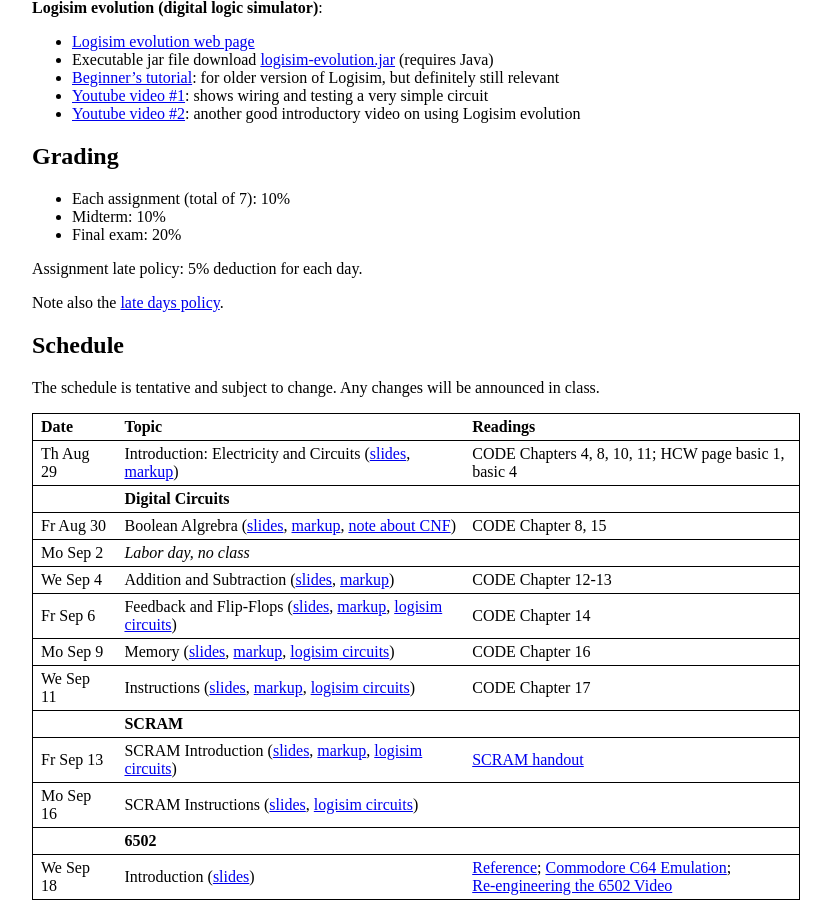
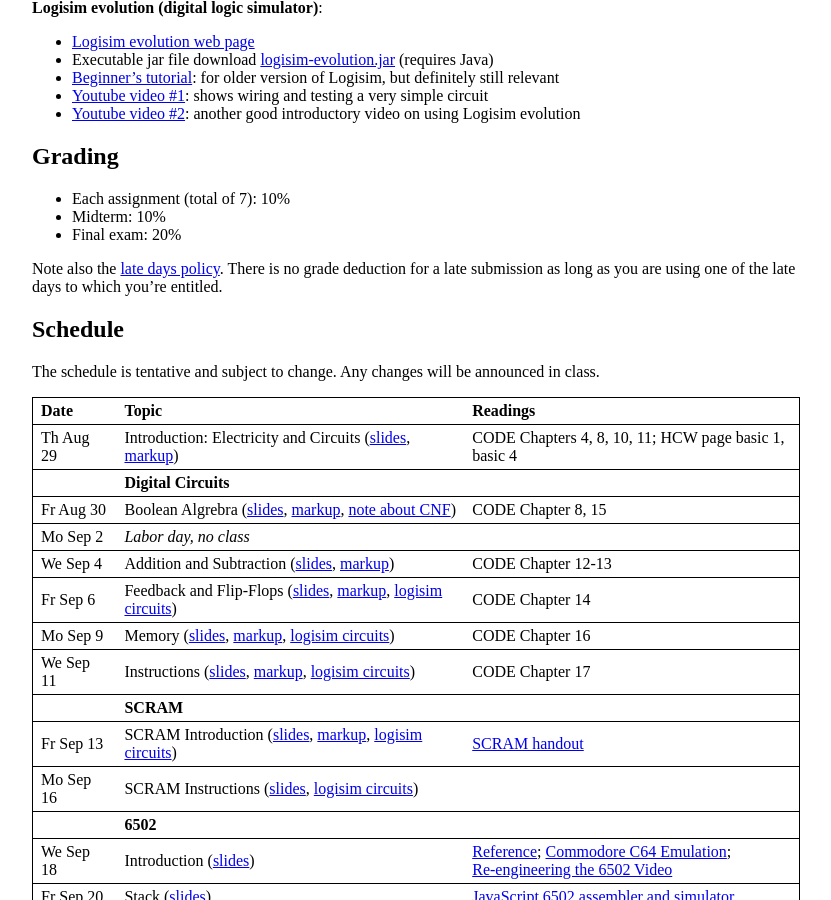
Before and after one commit to jhucsf/fall2019, a Jekyll site: the page built from index.md, in a window 1280 px wide and 900 px high, scrolled down 608 px. Shown: the whole window, without its empty margins (224-1055 px from the left). Built offline with Jekyll 4.4.1, drawn with Linux system fonts in a browser that asks for light colours.

Commit message:
no grade deduction for late days

```diff
--- a/index.md
+++ b/index.md
@@ -42,9 +42,7 @@
 * Midterm: 10%
 * Final exam: 20%
 
-Assignment late policy: 5% deduction for each day.
-
-Note also the [late days policy](notes/latedays.html).
+Note also the [late days policy](notes/latedays.html).  There is no grade deduction for a late submission as long as you are using one of the late days to which you're entitled.
 
 ## Schedule
 
```
